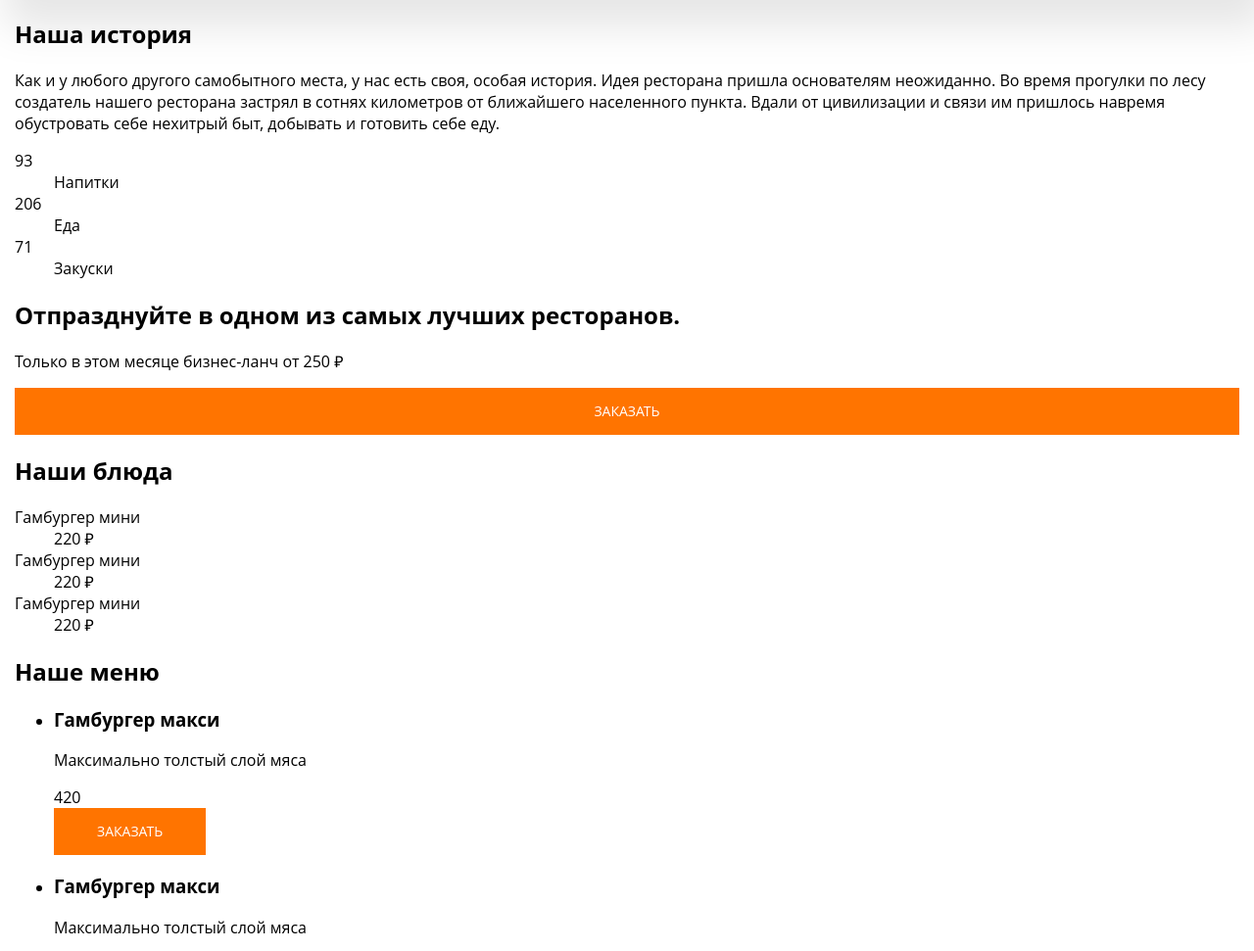
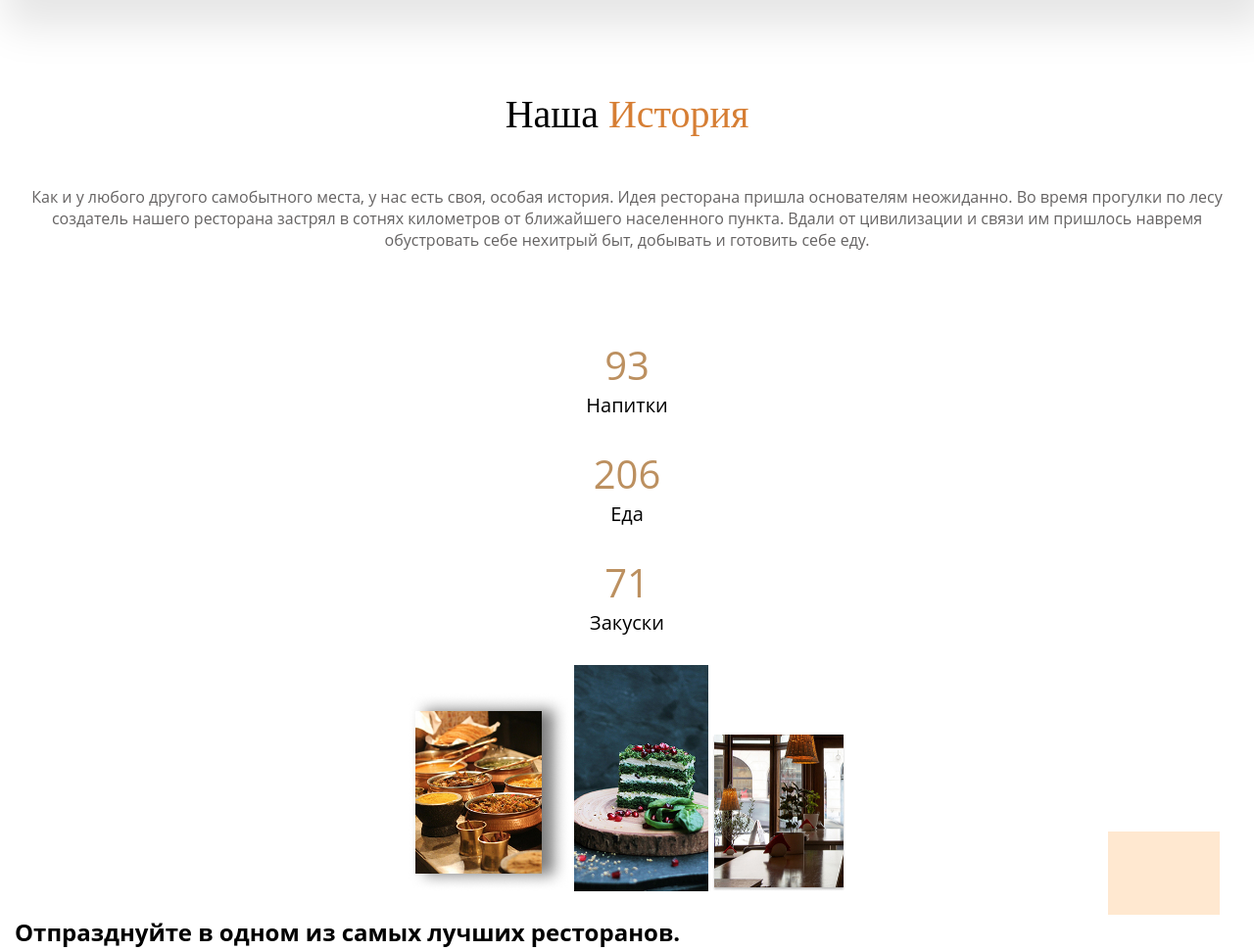
Before and after one commit to nataliusta/best_food_home, a website: page source/index.html in a window 1280 px wide. Shown: the part 1432-2403 px from the top of the page at 98% size. Drawn offline with nearby package versions, Linux system fonts and the light colour scheme; files that its build step writes are made by us from their sources; files whose address does not match are found by name.

Commit message:
Добавит стилизацию блока story

```diff
--- a/source/index.html
+++ b/source/index.html
@@ -14,7 +14,7 @@
     <a class="page-header__logo logo">
       <img class="logo__icon" src="img/icons/logo.svg" width="45" height="31" alt="" aria-hidden="true">
     </a>
-    <nav class="main-nav main-nav--opened">
+    <nav class="main-nav main-nav--closed">
       <button class="main-nav__toggle" type="button">
         <span class="visually-hidden">Открыть меню</span>
       </button>
@@ -110,7 +110,7 @@
     <section class="story">
       <div class="story__wrapper wrapper">
         <h2 class="story__heading">
-          Наша история
+          Наша <span>история</span>
         </h2>
         <p class="story__text">
           Как и у любого другого самобытного места, у нас есть своя,
@@ -121,12 +121,17 @@
         </p>
         <dl class="story__list list">
           <dt class="list__number">93</dt>
-          <dd class="list__descrption">Напитки</dd>
+          <dd class="list__description">Напитки</dd>
           <dt class="list__number">206</dt>
-          <dd class="list__descrption">Еда</dd>
+          <dd class="list__description">Еда</dd>
           <dt class="list__number">71</dt>
-          <dd class="list__descrption">Закуски</dd>
+          <dd class="list__description">Закуски</dd>
         </dl>
+        <div class="story__pictures pictures">
+          <img class="pictures__image pictures__image--spices" src="img/spice.jpg" width="165" height="175" alt="Стол со специями.">
+          <img class="pictures__image pictures__image--cake" src="img/cake.jpg" width="137" height="221" alt="Зеленый торт с гранатом.">
+          <img class="pictures__image pictures__image--cafe" src="img/cafe.jpg" width="136" height="154" alt="Кафе с панорамными окнами.">
+        </div>
       </div>
     </section>
 
--- a/source/sass/blocks/list.scss
+++ b/source/sass/blocks/list.scss
@@ -0,0 +1,19 @@
+.list {
+  display: flex;
+  flex-direction: column;
+  padding: 0;
+  text-align: center;
+}
+
+.list__description {
+  margin: 0;
+  margin-bottom: 30px;
+  font-size: 20px;
+  line-height: 27px;
+}
+
+.list__number {
+  font-size: 40px;
+  line-height: 54px;
+  color: $color-orange-200;
+}
--- a/source/sass/blocks/story.scss
+++ b/source/sass/blocks/story.scss
@@ -0,0 +1,46 @@
+.story__wrapper {
+  margin: 0 auto;
+  text-align: center;
+}
+
+.story__heading {
+  margin: 0;
+  margin-bottom: 50px;
+  padding: 80px 30px 0 30px;
+  font-family: $added-regular-font;
+  font-size: 40px;
+  line-height: 46px;
+  font-weight: 400;
+}
+
+.story__heading span {
+  text-transform: capitalize;
+  color: $color-orange-250;
+}
+
+.story__text {
+  margin: 0;
+  margin-bottom: 90px;
+  line-height: 22px;
+  color: $color-grey-200;
+}
+
+.story__list {
+  margin: 0;
+  padding: 0;
+}
+
+.story__pictures {
+  position: relative;
+  text-align: center;
+
+  &::before {
+    position: absolute;
+    top: 170px;
+    right: 20px;
+    content: "";
+    width: 114px;
+    height: 85px;
+    background-color: $color-orange-300;
+  }
+}
--- a/source/sass/style.scss
+++ b/source/sass/style.scss
@@ -13,6 +13,7 @@
 @import "./blocks/advantages.scss";
 @import "./blocks/story.scss";
 @import "./blocks/list.scss";
+@import "./blocks/pictures.scss";
 @import "./blocks/order.scss";
 @import "./blocks/offers.scss";
 @import "./blocks/menu.scss";
```
Also changed, not shown: source/sass/blocks/pictures.scss (added).
